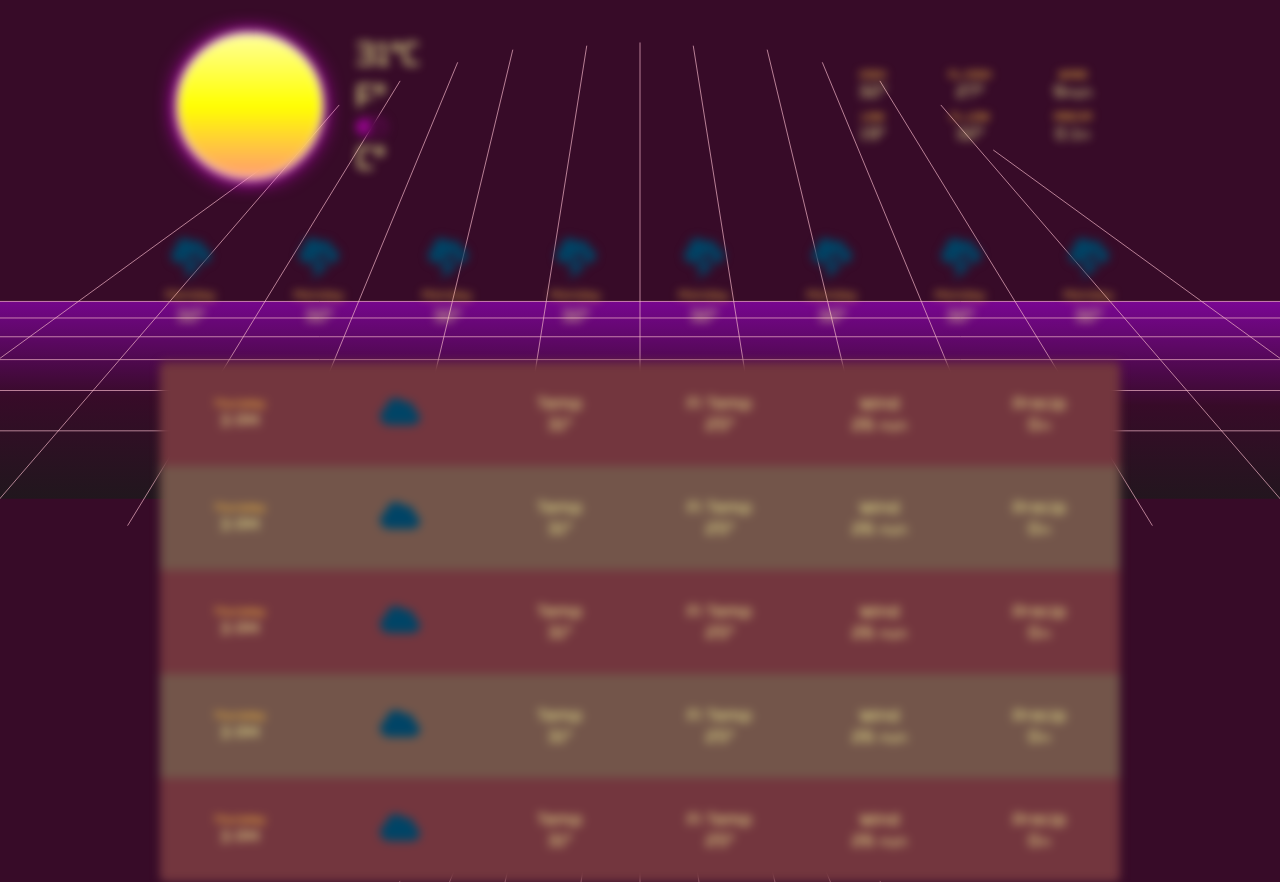
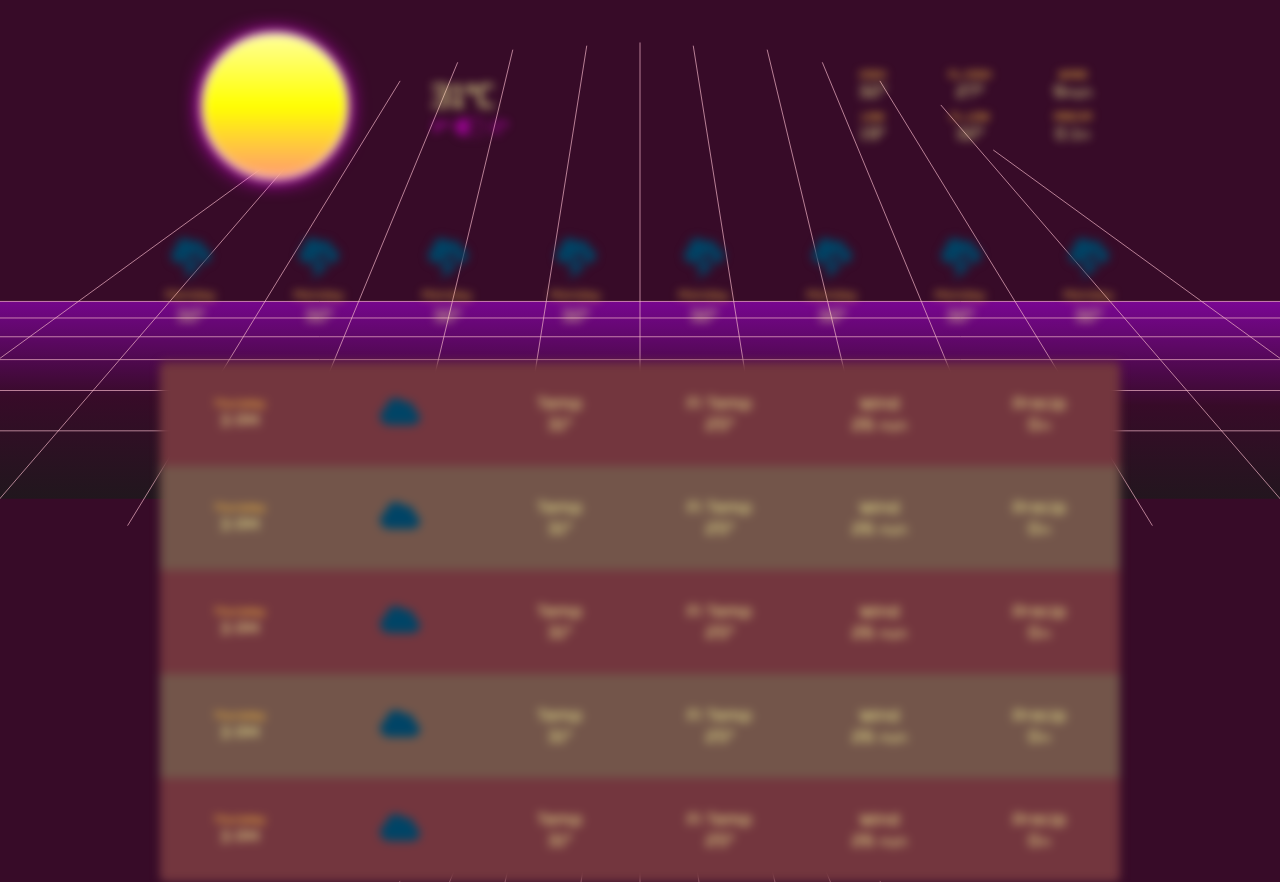
Before and after one commit to Margulis162/Weather_app, a website built with Vite: page index.html in a window 1280 px wide. Built offline with nearby package versions, Linux system fonts and the light colour scheme; no server answers.

Commit message:
new layout for left side of the header which takes into account the togle

```diff
--- a/index.html
+++ b/index.html
@@ -12,8 +12,10 @@
     <!-- left header with large icon -->
   <div id="container">
     <header id="header">
+
       <div id="header-left">
         <img class="weather-icon large" src="/icons/sun.svg" data-current-icon/>
+            <div class="column">
           <div class="header-current-temp">
             <span data-current-temp>31</span><span>&deg;C</span>
 
@@ -23,6 +25,7 @@
                 <div id="toggle-inner-circle"></div>
               </div>
               <span>C&deg;</span>
+            </div>
           </div>
 
         </div>
--- a/style.scss
+++ b/style.scss
@@ -21,6 +21,11 @@
   .blurred {
     filter: blur(5px);
     overflow: hidden;
+  }
+
+  .column{
+    display:flex;
+    flex-direction: column;
   }
 
 
@@ -56,11 +61,21 @@
           display:flex;
           inline-size: 40%;
           align-items:center;
-          justify-content:flex-start;
+          justify-content:space-around;
           margin: .5rem;
           margin-inline: 0;
           padding: .5rem;
           padding-inline-start: 0;
+          .header-current-temp{
+          }
+            #toggle-parent{
+              display:flex;
+              flex-direction:row;
+              inline-size: 80px ;
+              justify-content: space-around;
+              align-items: center;
+              font-size: 1rem;
+              color: abstract.$magenta;
               #toggle{
                 display:flex;
                 justify-content: flex-start;
@@ -75,7 +90,9 @@
                     block-size: 16px;
                     inline-size: 16px;
                     border-radius: 8px;
-                  background-color: abstract.$magenta_shadow;                }
+                    background-color: abstract.$magenta_shadow;
+                  }
+              }
             }
 
         }
```
Also changed, not shown: style.css, 1 other file. Lines whose indentation alone changed are shown as unchanged.
